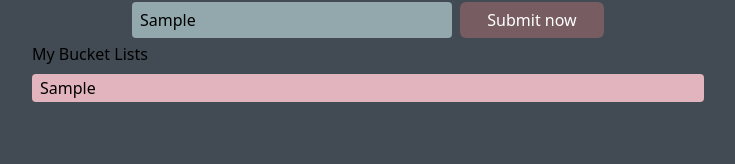
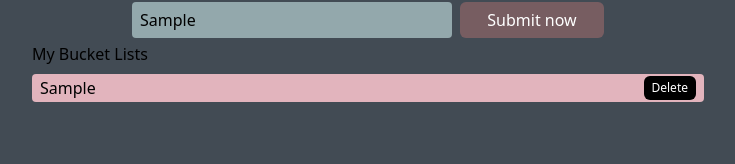
Before and after one commit to mshajid/cyberdude-challenges, a React (Vite) app in the folder javascript/03-react-js/07-my-bucket-lists/: page / in a window 1280 px wide. Both pictures are taken after typing "Sample" into the empty fields and a click on the button "Submit now". Shown: the part 130-294 px from the top of the page, without its empty margins (272-1007 px from the left). Built offline with nearby package versions, Linux system fonts and the light colour scheme.

Commit message:
feat: delete button added to the list items

```diff
--- a/javascript/03-react-js/07-my-bucket-lists/src/Components/MainForm.jsx
+++ b/javascript/03-react-js/07-my-bucket-lists/src/Components/MainForm.jsx
@@ -14,8 +14,14 @@ const MainForm = () => {
 
   const finalOutput = value.map((data, index) => {
     return (
-      <li className="bg-[#E2B4BD] my-2 px-2 py-0.5 rounded" key={index}>
+      <li
+        className="flex items-center justify-between bg-[#E2B4BD] my-2 px-2 py-0.5 rounded"
+        key={index}
+      >
         {data.bucketList}
+        <span className="bg-black text-white px-2 text-xs rounded-md py-1 hover:bg-gray-300 hover:text-black cursor-pointer">
+          Delete
+        </span>
       </li>
     );
   });
```
